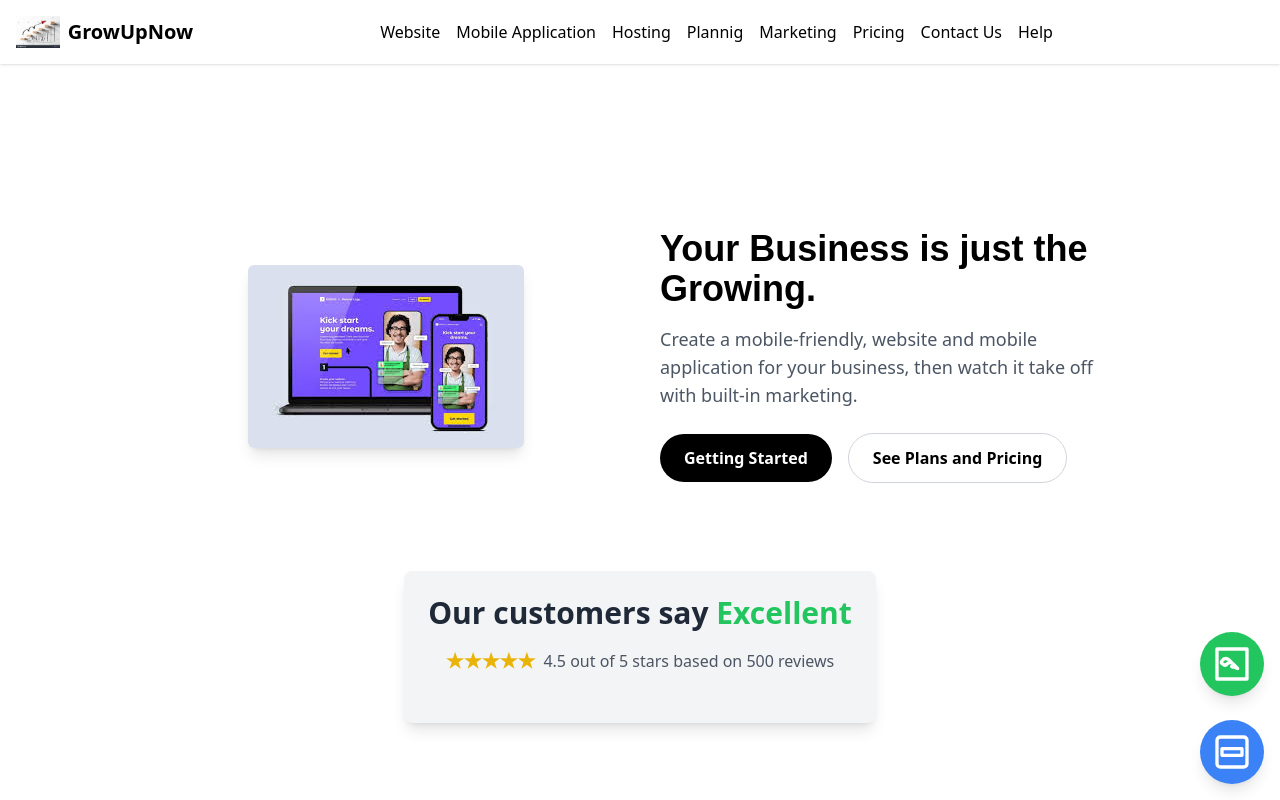
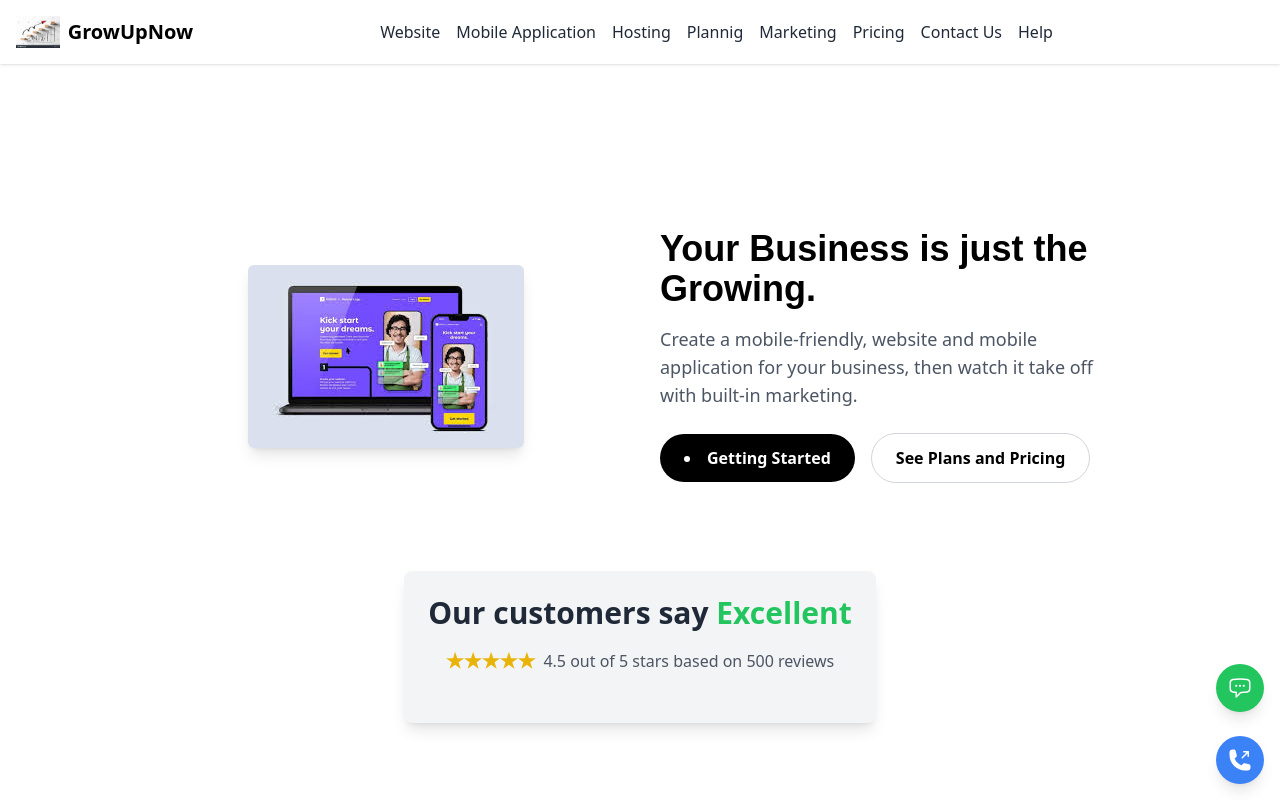
Before and after one commit to ghoshariji/website-builder, a React (Vite) app: page / in a window 1280 px wide. Shown: the top 800 px of the page. Built offline with nearby package versions, Linux system fonts and the light colour scheme.

Commit message:
pusing chages

```diff
--- a/package.json
+++ b/package.json
@@ -14,7 +14,8 @@
     "react": "^18.3.1",
     "react-dom": "^18.3.1",
     "react-hot-toast": "^2.4.1",
-    "react-router-dom": "^6.26.1"
+    "react-router-dom": "^6.26.1",
+    "react-scroll": "^1.9.0"
   },
   "devDependencies": {
     "@eslint/js": "^9.9.0",
--- a/src/component/Header.jsx
+++ b/src/component/Header.jsx
@@ -2,6 +2,7 @@ import React from "react";
 
 const Header = () => {
   return (
+    <section id="about">
     <div className="bg-gray-50 py-8 px-4 md:px-8 lg:px-7">
       <div className="container mx-auto text-center">
         {/* Title Section */}
@@ -64,7 +65,7 @@ const Header = () => {
         {/* Contact Information */}
         <div className="mt-12 bg-white p-6 rounded-lg shadow-lg">
           <h2 className="text-2xl font-bold text-gray-800 mb-4">
-            Get in Touch
+          Contact Us (24 * 7)
           </h2>
           <p className="text-lg text-gray-700 mb-4">
             Ready to bring your idea to life? Contact us today to discuss your
@@ -177,6 +178,7 @@ const Header = () => {
         </div>
       </div>
     </div>
+    </section>
   );
 };
 
--- a/src/component/Header1.jsx
+++ b/src/component/Header1.jsx
@@ -1,9 +1,13 @@
 import React from "react";
 import header1 from "../assets/header1.jpeg";
+import toast, { Toaster } from "react-hot-toast";
+import { Link as ScrollLink } from "react-scroll";
+import { Link } from "react-router-dom";
 const Header1 = () => {
   return (
     <>
       <div className="min-h-screen flex flex-col items-center justify-center bg-white">
+        <Toaster />
         <div className="max-w-5xl mx-auto flex flex-col lg:flex-row items-center gap-10 p-6">
           {/* Image section */}
           <div className="w-full lg:w-1/2 flex justify-center">
@@ -25,9 +29,17 @@ const Header1 = () => {
             </p>
             <div className="flex flex-col lg:flex-row items-center gap-4">
               <button className="bg-black text-white py-3 px-6 rounded-full font-semibold transition hover:bg-gray-800">
-                Getting Started
+                <li style={{ cursor: "pointer" }}>
+                  <ScrollLink to="about" smooth={true} duration={200}>
+                    {" "}
+                    Getting Started
+                  </ScrollLink>
+                </li>
               </button>
-              <button className="border border-gray-300 py-3 px-6 rounded-full font-semibold transition hover:bg-gray-100">
+              <button
+                className="border border-gray-300 py-3 px-6 rounded-full font-semibold transition hover:bg-gray-100"
+                onClick={() => toast.success("Comming soon")}
+              >
                 See Plans and Pricing
               </button>
             </div>
@@ -60,17 +72,17 @@ const Header1 = () => {
           className="flex items-center justify-center p-3 bg-green-500 text-white rounded-full shadow-lg hover:bg-green-600 transition-transform transform hover:scale-105"
         >
           <svg
-            className="w-10 h-10"
+            xmlns="http://www.w3.org/2000/svg"
             fill="none"
+            viewBox="0 0 24 24"
+            strokeWidth={1.5}
             stroke="currentColor"
-            viewBox="0 0 24 24"
-            xmlns="http://www.w3.org/2000/svg"
+            className="size-6"
           >
             <path
               strokeLinecap="round"
               strokeLinejoin="round"
-              strokeWidth="2"
-              d="M3 3h18v18H3V3zM15.35 14.65l-2.8-2.8a2.53 2.53 0 00-1.72-.71c-.69 0-1.39.27-1.72.71l-.75.76a.67.67 0 01-.68.15c-.11-.05-.22-.1-.33-.15l-1.45-.95a.67.67 0 01-.23-.8c.1-.37.28-.71.54-.98l.65-.66a3.59 3.59 0 01.54-.37c.24-.09.5-.14.76-.14.75 0 1.48.29 2.03.84l2.8 2.8c.32.32.32.85 0 1.17-.31.31-.84.31-1.16 0z"
+              d="M8.625 9.75a.375.375 0 1 1-.75 0 .375.375 0 0 1 .75 0Zm0 0H8.25m4.125 0a.375.375 0 1 1-.75 0 .375.375 0 0 1 .75 0Zm0 0H12m4.125 0a.375.375 0 1 1-.75 0 .375.375 0 0 1 .75 0Zm0 0h-.375m-13.5 3.01c0 1.6 1.123 2.994 2.707 3.227 1.087.16 2.185.283 3.293.369V21l4.184-4.183a1.14 1.14 0 0 1 .778-.332 48.294 48.294 0 0 0 5.83-.498c1.585-.233 2.708-1.626 2.708-3.228V6.741c0-1.602-1.123-2.995-2.707-3.228A48.394 48.394 0 0 0 12 3c-2.392 0-4.744.175-7.043.513C3.373 3.746 2.25 5.14 2.25 6.741v6.018Z"
             />
           </svg>
         </a>
@@ -81,23 +93,20 @@ const Header1 = () => {
           className="flex items-center justify-center p-3 bg-blue-500 text-white rounded-full shadow-lg hover:bg-blue-600 transition-transform transform hover:scale-105"
         >
           <svg
-            className="w-10 h-10"
-            fill="none"
-            stroke="currentColor"
+            xmlns="http://www.w3.org/2000/svg"
             viewBox="0 0 24 24"
-            xmlns="http://www.w3.org/2000/svg"
+            fill="currentColor"
+            className="size-6"
           >
             <path
-              strokeLinecap="round"
-              strokeLinejoin="round"
-              strokeWidth="2"
-              d="M3 5a2 2 0 012-2h14a2 2 0 012 2v14a2 2 0 01-2 2H5a2 2 0 01-2-2V5z"
+              fillRule="evenodd"
+              d="M15 3.75a.75.75 0 0 1 .75-.75h4.5a.75.75 0 0 1 .75.75v4.5a.75.75 0 0 1-1.5 0V5.56l-4.72 4.72a.75.75 0 1 1-1.06-1.06l4.72-4.72h-2.69a.75.75 0 0 1-.75-.75Z"
+              clipRule="evenodd"
             />
             <path
-              strokeLinecap="round"
-              strokeLinejoin="round"
-              strokeWidth="2"
-              d="M6 10h12v4H6v-4z"
+              fillRule="evenodd"
+              d="M1.5 4.5a3 3 0 0 1 3-3h1.372c.86 0 1.61.586 1.819 1.42l1.105 4.423a1.875 1.875 0 0 1-.694 1.955l-1.293.97c-.135.101-.164.249-.126.352a11.285 11.285 0 0 0 6.697 6.697c.103.038.25.009.352-.126l.97-1.293a1.875 1.875 0 0 1 1.955-.694l4.423 1.105c.834.209 1.42.959 1.42 1.82V19.5a3 3 0 0 1-3 3h-2.25C8.552 22.5 1.5 15.448 1.5 6.75V4.5Z"
+              clipRule="evenodd"
             />
           </svg>
         </a>
--- a/src/component/Header4.jsx
+++ b/src/component/Header4.jsx
@@ -27,8 +27,10 @@ const ContactPage = () => {
   };
 
   return (
+    <section id='contact'>
     <div className="py-8 px-4 sm:px-6 lg:px-8">
-      <h1 className="text-2xl font-semibold mb-4">Contact Us</h1>
+    <h1 className="text-2xl font-bold mb-4">Contact Us</h1>
+
 
       {/* Accordion Component (assuming it's imported and placed here) */}
       {/* <Accordion /> */}
@@ -101,6 +103,7 @@ const ContactPage = () => {
         </div>
       </div>
     </div>
+    </section>
   );
 };
 
--- a/src/footer/Footer.jsx
+++ b/src/footer/Footer.jsx
@@ -1,6 +1,9 @@
 import React from "react";
+import {Link as ScrollLink} from "react-scroll"
+const Footer = () => {
+    const handleScrollw = () =>{
 
-const Footer = () => {
+    }
   return (
     <footer className="bg-black text-white pt-12">
       <div className="container mx-auto px-4 md:px-0 grid grid-cols-2 md:grid-cols-5 gap-10 pb-10 lg:pl-20">
@@ -117,8 +120,10 @@ const Footer = () => {
 
       {/* Contact Us */}
       <div className="bg-black py-4 text-white text-center">
-        <button className="bg-white text-black font-bold py-2 px-6 rounded-full shadow-md hover:bg-gray-300">
-          Contact Us
+        <button className="bg-white text-black font-bold py-2 px-6 rounded-full shadow-md hover:bg-gray-300" >
+        <li style={{cursor:"pointer"}} >
+            <ScrollLink to="contact" smooth={true} duration={300} >Connect Us</ScrollLink>
+          </li>
         </button>
       </div>
     </footer>
--- a/src/navbar/Navbar.jsx
+++ b/src/navbar/Navbar.jsx
@@ -1,5 +1,8 @@
 import React, { useState } from "react";
 import navbar from "../assets/navbar.jpeg";
+import { Link } from "react-router-dom";
+import toast from "react-hot-toast";
+import { ScrollLink } from "react-scroll";
 const Navbar = () => {
   const [isOpen, setIsOpen] = useState(false);
 
@@ -26,11 +29,21 @@ const Navbar = () => {
               "Pricing",
               "Contact Us",
               "Help",
-            ].map((item) => (
-              <a key={item} href="#" className="hover:text-gray-700">
+            ].map((item) =>
+                item === "Contact Us" || item === "Help" ? (
+                    <a
+                      key={item}
+                      href="#contact"
+                      className="block text-gray-800 hover:text-gray-700 cursor-pointer"
+                    >
                       {item}
                     </a>
-            ))}
+                  ) : (
+                    <span key={item} className="block text-gray-800 hover:text-gray-700 cursor-pointer">
+                      {item}
+                    </span>
+                  )
+            )}
           </nav>
 
           <button className="hidden md:block hover:bg-blue-700 text-white font-bold py-2 px-4 rounded mr-2"></button>
@@ -91,13 +104,19 @@ const Navbar = () => {
                 "Help",
                 "Sign In",
               ].map((item) => (
+                item === "Contact Us" || item === "Help" ? (
                     <a
                       key={item}
-                  href="#"
-                  className="block text-gray-800 hover:text-gray-700"
+                      href="#contact"
+                      className="block text-gray-800 hover:text-gray-700 cursor-pointer"
                     >
                       {item}
                     </a>
+                  ) : (
+                    <span key={item} className="block text-gray-800 hover:text-gray-700 cursor-pointer">
+                      {item}
+                    </span>
+                  )
               ))}
               <button className="w-full bg-blue-500 hover:bg-blue-700 text-white font-bold py-2 px-4 rounded mt-4">
                 See Plans
```
Also changed, not shown: 1 other file (tests, documents, lock files or other folders). Lines whose indentation alone changed are shown as unchanged.
